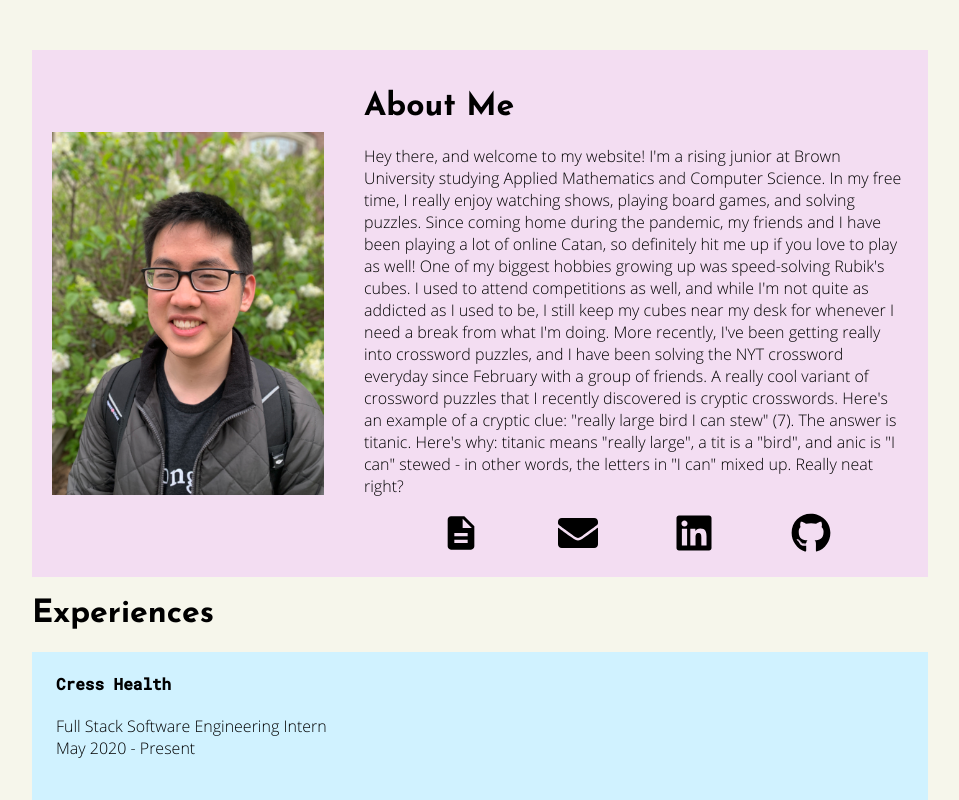
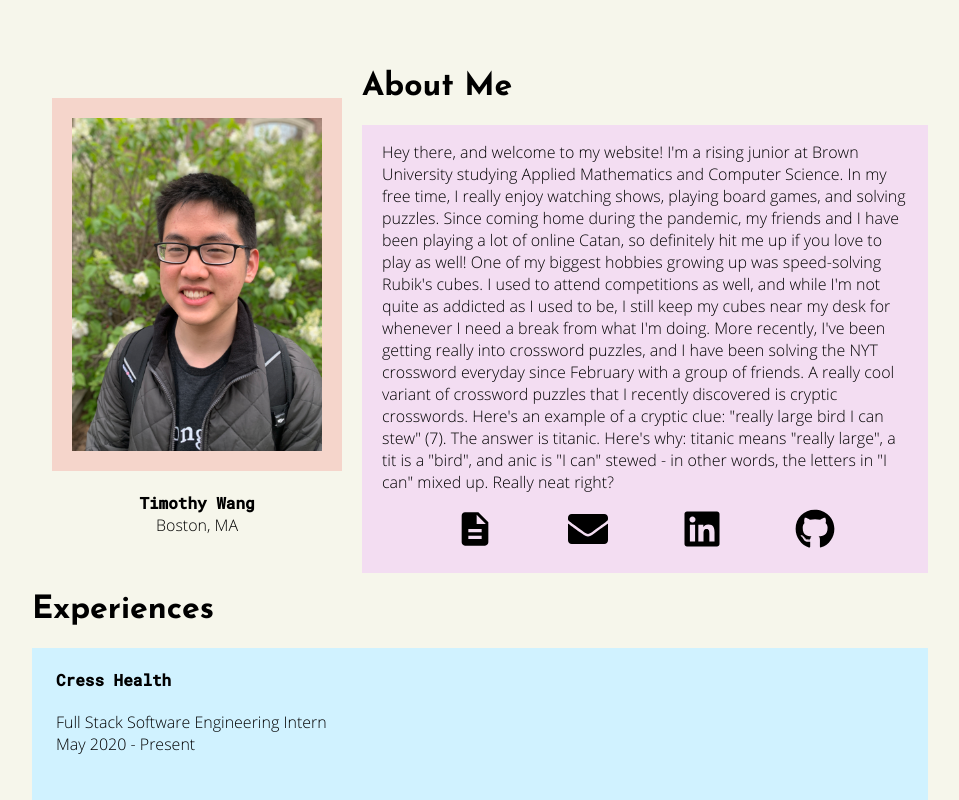
Before and after one commit to TimothyWang56/personal-website, a React (Create React App) app: page / in a window 1280 px wide. Shown: the top 800 px of the page, without its empty margins (160-1119 px from the left). Built offline with nearby package versions, Linux system fonts and the light colour scheme.

Commit message:
separated picture from about me

```diff
--- a/src/components/Intro.js
+++ b/src/components/Intro.js
@@ -7,13 +7,15 @@ class Intro extends React.Component {
 
   render() {
     return (
-      <div className="intro-container">
-
-        <div className="intro-card">
+      <div className='intro-container'>
+        <div className='portrait-card'>
           <img src={require('../assets/images/portrait.png')} alt={""} className="portrait"></img>
-
+          <h4 className='portrait-name'>Timothy Wang</h4>
+          <p className='portrait-description'>Boston, MA</p>
+        </div>
+        <div className='intro-card'>
+          <h1>About Me</h1>
           <div className='intro-text-container'>
-            <h1>About Me</h1>
             <p>Hey there, and welcome to my website! I'm a rising junior at Brown University studying Applied Mathematics and Computer Science.
               In my free time, I really enjoy watching shows, playing board games, and solving puzzles. Since coming home during the pandemic,
               my friends and I have been playing a lot of online Catan, so definitely hit me up if you love to play as well!
--- a/src/css/Intro.css
+++ b/src/css/Intro.css
@@ -1,28 +1,45 @@
 .intro-container {
     width: 70%;
+    display: flex;
+    flex-wrap: wrap;
+    justify-content: center;
+    align-items: center;
+}
+
+.portrait-card {
+    display: flex;
+    flex-direction: column;
+    align-items: center;
+    padding: 20px;
+}
+
+.portrait {
+    border: 20px solid #F5D5CB;
+    width: 250px;
+}
+
+.portrait-name {
+    line-height: 0px;
+    margin-top: 2em;
+}
+
+.portrait-description {
+    margin: 0px;
+    line-height: 0px;
 }
 
 .intro-card {
-    display: inline-flex;
-    flex-wrap: wrap;
-    background-color: #F3DDF2;
-    justify-content: center;
-}
-
-.portrait {
-    width: 200px;
-    max-width: 300px;
-    height: 100%;
-    padding: 20px;
-    flex: 1;
-    align-self: center;
+    flex: 1 1 30em;
+    display: flex;
+    flex-direction: column;
+    align-self: flex-start;
 }
 
 .intro-text-container {
-    min-width: 200px;
-    padding: 20px;
-    padding-bottom: 0px;
-    flex: 2;
+    background-color: #F3DDF2;
+    margin-top: 0px;
+    padding-left: 20px;
+    padding-right: 20px;
 }
 
 .icon-bar {
@@ -30,6 +47,7 @@
     flex-direction: row;
     justify-content: space-evenly;
     padding-bottom: 20px;
+    align-self: flex-start;
 }
 
 .icon {
--- a/src/css/Projects.css
+++ b/src/css/Projects.css
@@ -43,7 +43,7 @@
 }
 
 .project-flip-card-back {
-  background-color: #fff9d7;
+  background-color: #faf5dc;
   color: black;
   transform: rotateY(180deg);
   text-align: start;
@@ -67,8 +67,7 @@
 }
 
 .links-container {
-  /* position: absolute; */
-  /* bottom: 1em; */
+
 }
 
 .links-container a {
--- a/src/css/index.css
+++ b/src/css/index.css
@@ -5,5 +5,5 @@ body {
     sans-serif;
   -webkit-font-smoothing: antialiased;
   -moz-osx-font-smoothing: grayscale;
-  background-color: #F6F6EB;
+  background-color: #f6f6eb;
 }
```
